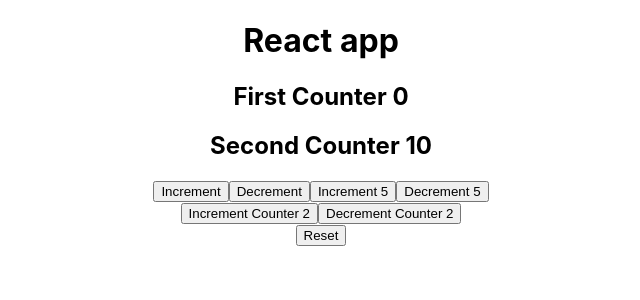
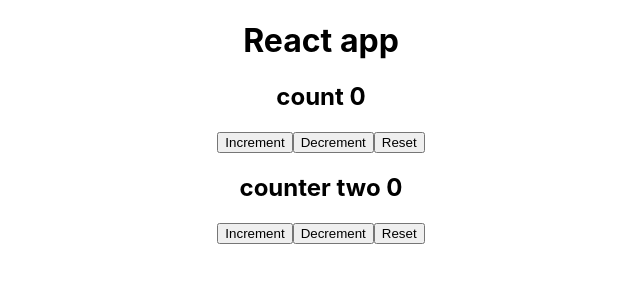
Before and after one commit to masoodhamza/first-app, a React (Create React App) app: page / in a window 1280 px wide. Shown: the top 300 px of the page, without its empty margins (319-959 px from the left). Built offline with nearby package versions, Linux system fonts and the light colour scheme.

Commit message:
multiple states

```diff
--- a/src/App.js
+++ b/src/App.js
@@ -1,5 +1,6 @@
 import "./App.css";
 import CounterOne from "./components/CounterOne";
+import CounterThree from "./components/CounterThree";
 import CounterTwo from "./components/CounterTwo";
 
 function App() {
@@ -7,7 +8,8 @@
     <div className="App">
       <h1>React app</h1>
       {/* <CounterOne /> */}
-      <CounterTwo />
+      {/* <CounterTwo /> */}
+      <CounterThree />
     </div>
   );
 }
--- /dev/null
+++ b/src/components/CounterThree.js
@@ -0,0 +1,37 @@
+import { useReducer } from "react";
+
+const initialState = 0;
+const reducer = (state, action) => {
+  switch (action) {
+    case "increment":
+      return state + 1;
+    case "decrement":
+      return state - 1;
+    case "reset":
+      return initialState;
+    default:
+      return state;
+  }
+};
+
+const CounterThree = () => {
+  const [count, dispatch] = useReducer(reducer, initialState);
+  const [countTwo, dispatchTwo] = useReducer(reducer, initialState);
+
+  return (
+    <>
+      <h2>count {count}</h2>
+      <button onClick={() => dispatch("increment")}>Increment</button>
+      <button onClick={() => dispatch("decrement")}>Decrement</button>
+      <button onClick={() => dispatch("reset")}>Reset</button>
+      <div>
+        <h2>counter two {countTwo}</h2>
+        <button onClick={() => dispatchTwo("increment")}>Increment</button>
+        <button onClick={() => dispatchTwo("decrement")}>Decrement</button>
+        <button onClick={() => dispatchTwo("reset")}>Reset</button>
+      </div>
+    </>
+  );
+};
+
+export default CounterThree;
```
